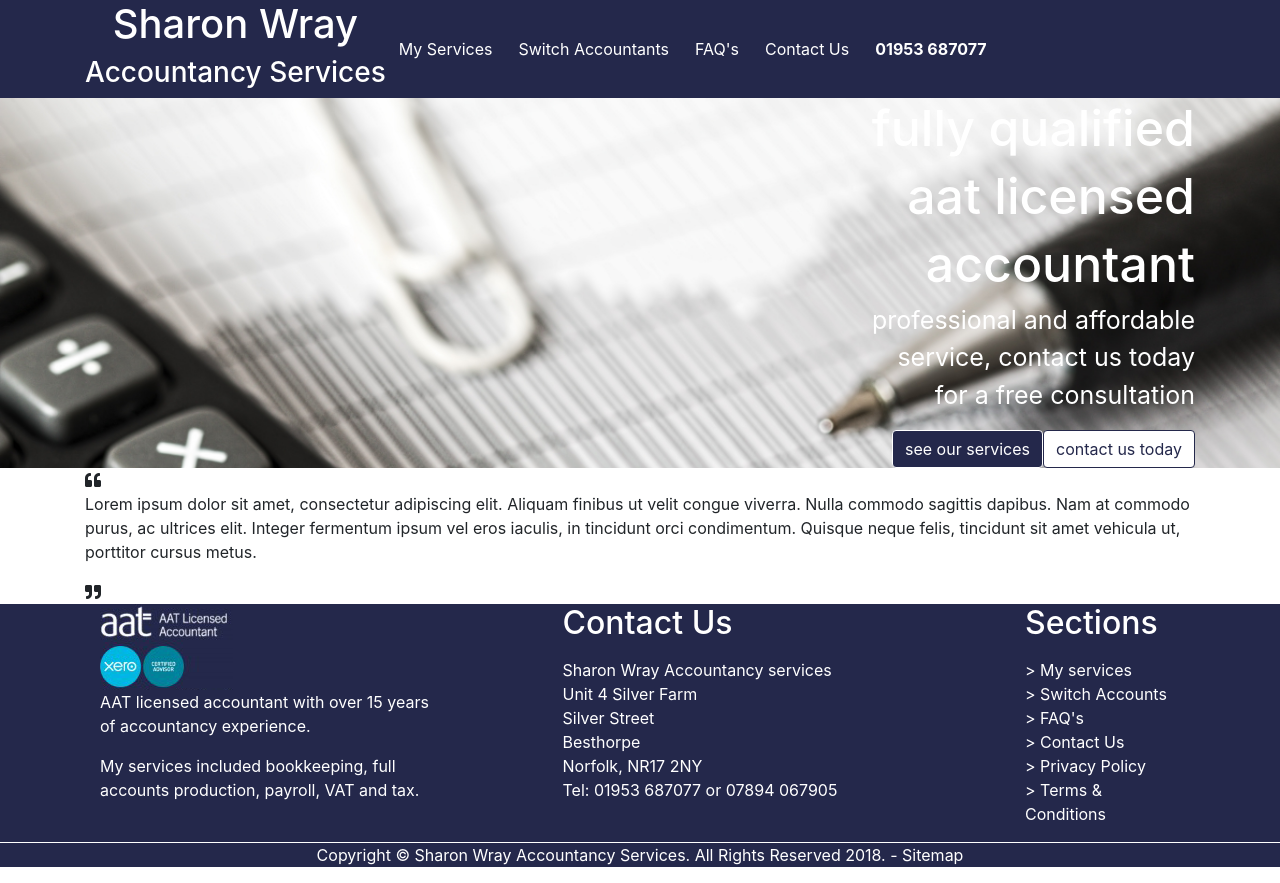
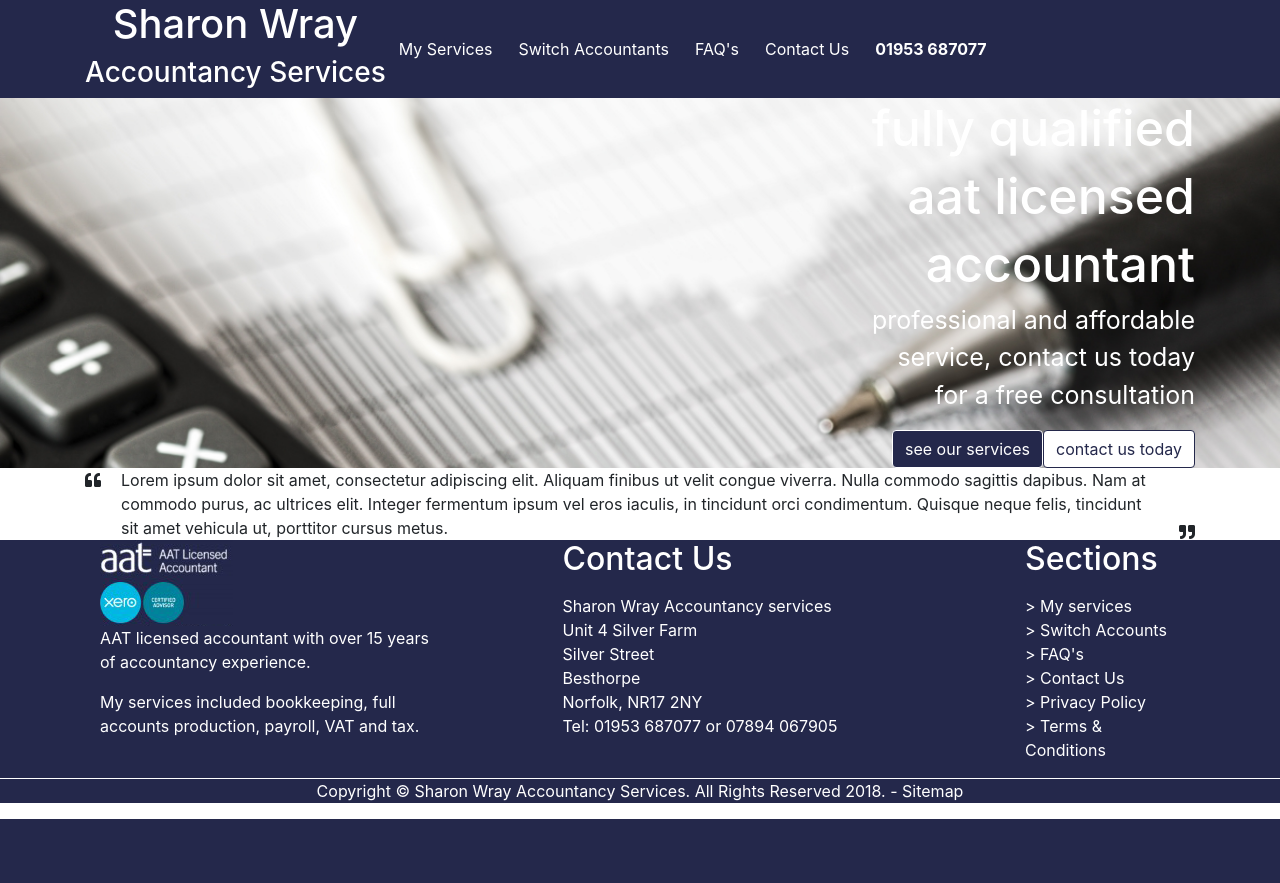
Before and after one commit to jacksendall/Pair-dev-ayden, a PHP site: page / in a window 1280 px wide. After the commit the page ends 819 px from the top, so only its background shows below. Run offline with PHP 8.4, Linux system fonts and the light colour scheme; some libraries are stand-ins or nearby versions.

Commit message:
commit update

```diff
--- a/footer.php
+++ b/footer.php
@@ -1,8 +1,8 @@
     <div class="quote">
-        <div class="container">
-            <i class="fas fa-quote-left"></i>
-            <p>Lorem ipsum dolor sit amet, consectetur adipiscing elit. Aliquam finibus ut velit congue viverra. Nulla commodo sagittis dapibus. Nam at commodo purus, ac ultrices elit. Integer fermentum ipsum vel eros iaculis, in tincidunt orci condimentum. Quisque neque felis, tincidunt sit amet vehicula ut, porttitor cursus metus.</p>
-            <i class="fas fa-quote-right"></i>
+        <div class="container quote-content">
+            <div class="quote-left"><i class="fas fa-quote-left"></i></div>
+            <div><p>Lorem ipsum dolor sit amet, consectetur adipiscing elit. Aliquam finibus ut velit congue viverra. Nulla commodo sagittis dapibus. Nam at commodo purus, ac ultrices elit. Integer fermentum ipsum vel eros iaculis, in tincidunt orci condimentum. Quisque neque felis, tincidunt sit amet vehicula ut, porttitor cursus metus.</p></div>
+            <div class="quote-right"><i class="fas fa-quote-right"></i></div>
         </div>
     </div>
     <footer>
--- a/style.css
+++ b/style.css
@@ -95,6 +95,7 @@ strong {
 
 footer {
   background-color: #24284b;
+  bottom: 0;
 }
 
 .footer-wrapper {
@@ -130,4 +131,22 @@ footer h2 {
   display: -ms-flexbox;
   display: flex;
 }
+
+.quote-content p {
+  margin: 0px;
+}
+
+.quote-left {
+  padding-right: 20px;
+}
+
+.quote-right {
+  padding-left: 20px;
+  display: -webkit-box;
+  display: -ms-flexbox;
+  display: flex;
+  -webkit-box-align: end;
+      -ms-flex-align: end;
+          align-items: flex-end;
+}
 /*# sourceMappingURL=style.css.map */
--- a/style.scss
+++ b/style.scss
@@ -83,6 +83,7 @@ strong{
 
 footer {
     background-color: $primary-color;
+    bottom: 0;
 }
 
 .footer-wrapper {
@@ -108,7 +109,20 @@ footer h2 {
     color: #fff;
     text-align: center;
 }
+ .quote-content {
+     display: flex;
+ }
 
-.quote-content {
+ .quote-content p {
+     margin: 0px;
+ }
+
+ .quote-left {
+     padding-right: 20px;
+ }
+
+ .quote-right {
+    padding-left: 20px;
     display: flex;
+    align-items: flex-end;
 }
```
Also changed, not shown: 1 other file.
